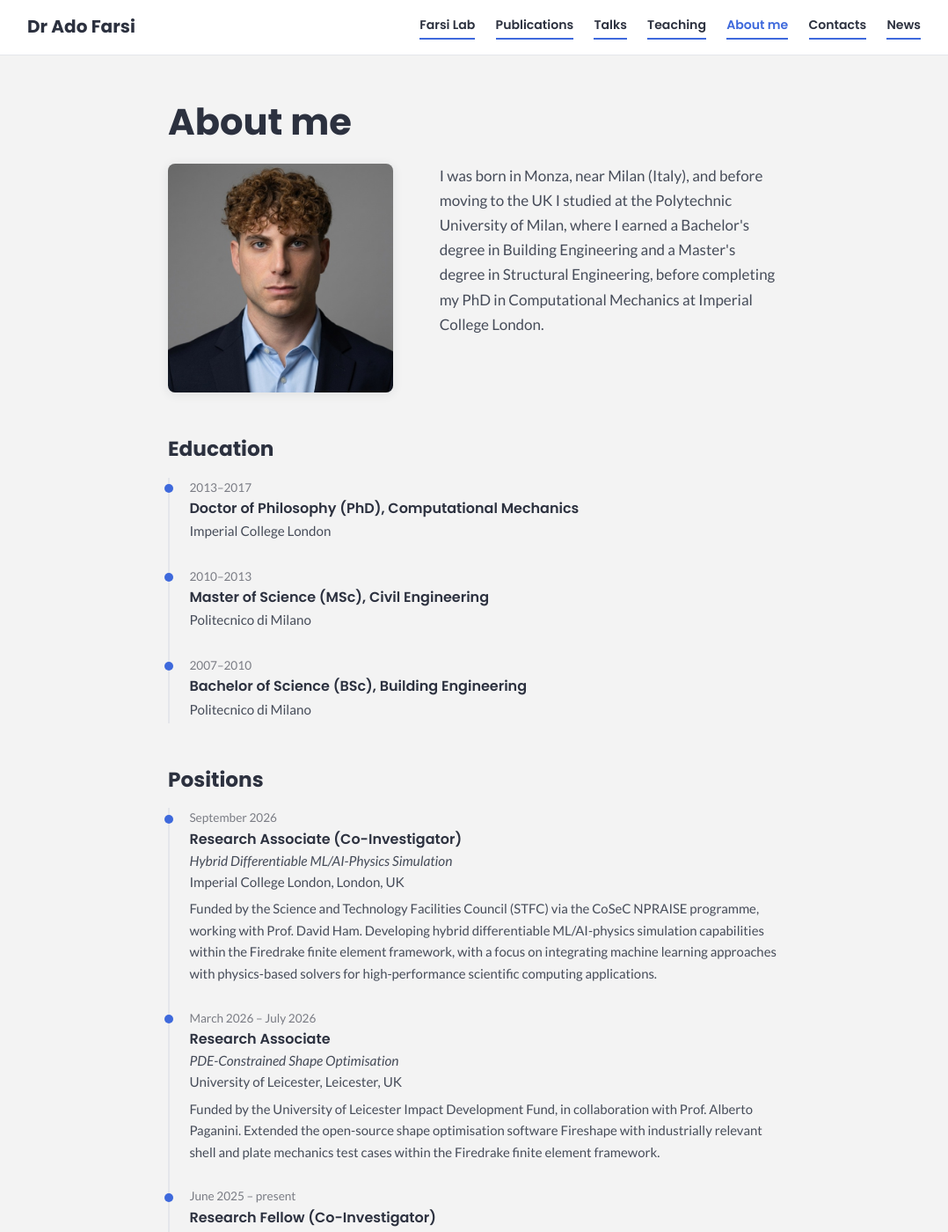
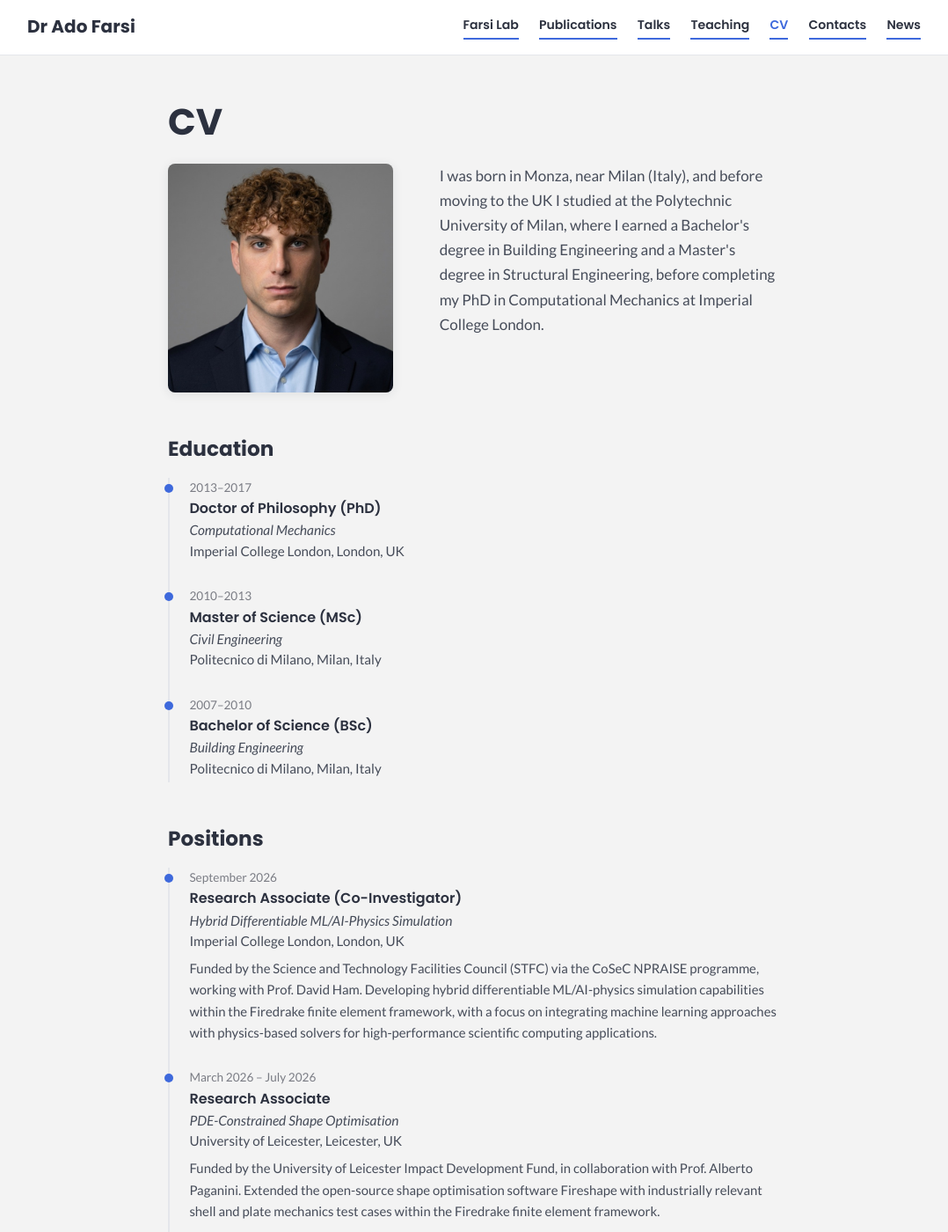
Before and after one commit to adofarsi/website-data, a Jekyll site: the page built from cv.html, in a window 1280 px wide and 1400 px high. Shown: the whole window at 88% size, without its empty margins (101-1179 px from the left). Built offline with Jekyll 4.4.1, drawn with Linux system fonts in a browser that asks for light colours; some of the changed text lies outside the part shown.

Commit message:
Rename About me to CV and homogenise Education with Positions
The page moves from /background/ to /cv/ with the title and menu label CV.
Education entries now split the degree from its subject and carry city and
country, so they render exactly like Positions. Tanuki role becomes Co-Founder
& Director. The Jekyll exclude patterns gain trailing slashes: exclude is
prefix-matched, so a bare 'cv' entry silently excluded cv.html as well.

```diff
--- a/_config.yml
+++ b/_config.yml
@@ -30,8 +30,10 @@ plugins:
 
 exclude:
   - README.md
-  - cv
-  - php
+  # trailing slashes matter: Jekyll's exclude is prefix-matched, so a bare "cv"
+  # would also exclude cv.html
+  - cv/
+  - php/
   - Gemfile
   - Gemfile.lock
   - vendor
--- a/_layouts/default.html
+++ b/_layouts/default.html
@@ -25,7 +25,7 @@
     <nav class="wide">
       <a class="wordmark" href="{{ '/' | relative_url }}">Dr&nbsp;Ado&nbsp;Farsi</a>
       <div class="links">
-        {% assign nav = "Farsi Lab:/lab/|Publications:/publications/|Talks:/talks/|Teaching:/teaching/|About me:/background/|Contacts:/contact/|News:/news/" | split: "|" %}
+        {% assign nav = "Farsi Lab:/lab/|Publications:/publications/|Talks:/talks/|Teaching:/teaching/|CV:/cv/|Contacts:/contact/|News:/news/" | split: "|" %}
         {% for item in nav %}{% assign parts = item | split: ":" %}<a href="{{ parts[1] | relative_url }}"{% if page.url == parts[1] %} aria-current="page"{% endif %}>{{ parts[0] }}</a>{% endfor %}
       </div>
     </nav>
--- a/background.html
+++ b/cv.html
@@ -1,15 +1,15 @@
 ---
 layout: default
-title: About me
-permalink: /background/
+title: CV
+permalink: /cv/
 band: gray
 description: >-
-  About Ado Farsi — education, research positions at Imperial College London and UCL,
+  CV of Ado Farsi — education, research positions at Imperial College London and UCL,
   awards, research funding, academic service and memberships.
 ---
 <article class="page measure">
   <header>
-    <h1>About me</h1>
+    <h1>CV</h1>
   </header>
 
   <div class="about-grid">
@@ -35,7 +35,8 @@ description: >-
       <li>
         <div class="tl-dates">{{ e.start_year }}–{{ e.end_year }}</div>
         <div class="tl-title">{{ e.degree }}</div>
-        <div class="tl-org">{{ e.institution }}</div>
+        {% if e.subject %}<div class="tl-subject">{{ e.subject }}</div>{% endif %}
+        <div class="tl-org">{{ e.institution }}, {{ e.city }}, {{ e.country }}</div>
       </li>
       {% endfor %}
     </ul>
--- a/json/education.json
+++ b/json/education.json
@@ -1,19 +1,28 @@
 [
  {
   "institution": "Imperial College London",
-  "degree": "Doctor of Philosophy (PhD), Computational Mechanics",
+  "city": "London",
+  "country": "UK",
+  "degree": "Doctor of Philosophy (PhD)",
+  "subject": "Computational Mechanics",
   "start_year": 2013,
   "end_year": 2017
  },
  {
   "institution": "Politecnico di Milano",
-  "degree": "Master of Science (MSc), Civil Engineering",
+  "city": "Milan",
+  "country": "Italy",
+  "degree": "Master of Science (MSc)",
+  "subject": "Civil Engineering",
   "start_year": 2010,
   "end_year": 2013
  },
  {
   "institution": "Politecnico di Milano",
-  "degree": "Bachelor of Science (BSc), Building Engineering",
+  "city": "Milan",
+  "country": "Italy",
+  "degree": "Bachelor of Science (BSc)",
+  "subject": "Building Engineering",
   "start_year": 2007,
   "end_year": 2010
  }
--- a/json/positions.json
+++ b/json/positions.json
@@ -52,7 +52,7 @@
         "organisation": "Tanuki Technologies",
         "city": "London",
         "country": "UK",
-        "title": "Co-Founder & Lead Software Engineer",
+        "title": "Co-Founder & Director",
         "start_date": "February 2022",
         "end_date": "present",
         "description": "Developer of tanuki™/PyFDEM, the first parallel, high-performance, pure-Python finite-discrete element code; showcased at the 9th European Congress on Computational Methods in Applied Sciences and Engineering and the 17th US National Congress on Computational Mechanics. Tanuki is a partner in the £10 million RASI project, utilising FDEM models to simulate Arctic sea ice dynamics. Developed practical rheological models to predict plastic viscosity and yield stress from mix composition parameters of fresh concrete as part of a consultancy for Cloud Cycle."
```
